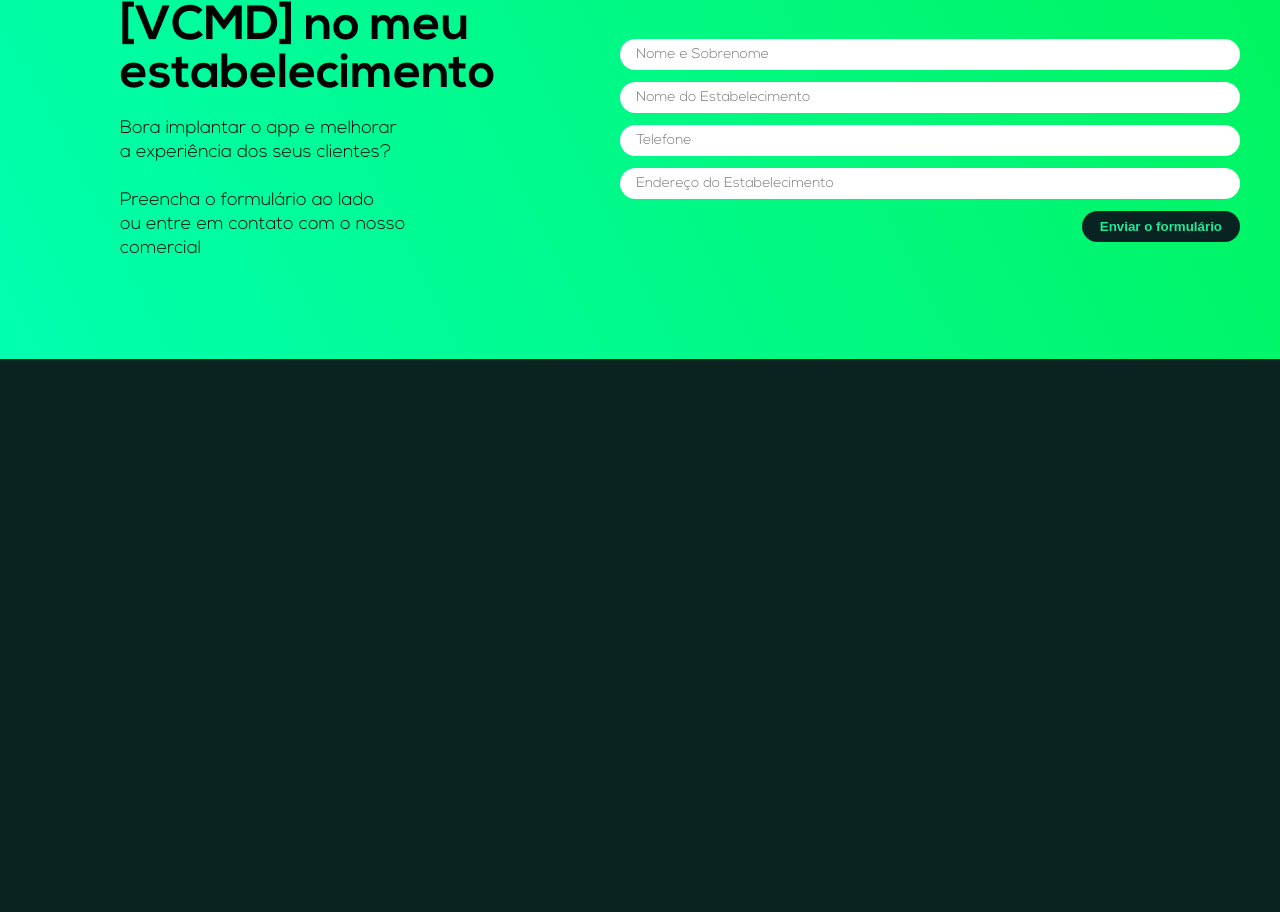
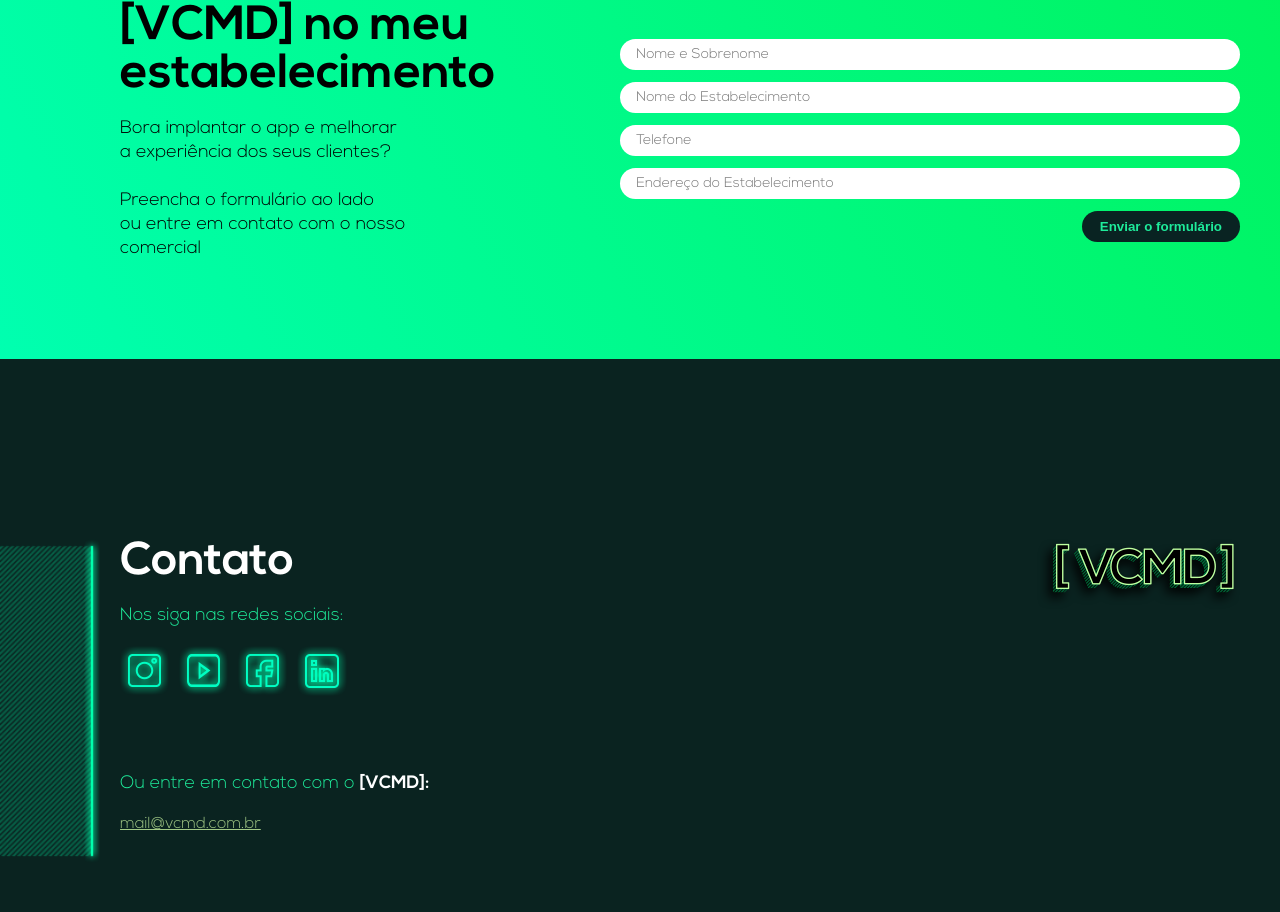
Before and after one commit to PatrickO98/VCMD, a website: page development/index.html in a window 1280 px wide. Shown: the part 2436-3348 px from the top of the page. Before the commit the page ends 2795 px from the top, so only its background shows below. Drawn offline with nearby package versions, Linux system fonts and the light colour scheme; files that its build step writes are made by us from their sources; files whose address does not match are found by name.

Commit message:
Add contact content and layout

```diff
--- a/development/index.html
+++ b/development/index.html
@@ -167,7 +167,27 @@
                 </div>
             </div>
         </section>
-        <section id="contato"></section>
+        <section id="contato">
+            <div class="container">
+                <div class="content">
+                    <div class="info">
+                        <h2>Contato</h2>
+                        <p>Nos siga nas redes sociais:</p>
+
+                        <div class="social">
+                            <a href="#"><img src="assets/images/instagram.png" alt=""></a>
+                            <a href="#"><img src="assets/images/youtube.png" alt=""></a>
+                            <a href="#"><img src="assets/images/facebook.png" alt=""></a>
+                            <a href="#"><img src="assets/images/linkedin.png" alt=""></a>
+                        </div>
+                        <br><br><br>
+                        <p>Ou entre em contato com o <strong>[VCMD]:</strong></p>
+                        <a href="mailto:mail@vcmd.com.br">mail@vcmd.com.br</a>
+                    </div>
+                    <img src="assets/images/logo-vcmd.png" alt="">
+                </div>
+            </div>
+        </section>
     </main>
 
     <script src="https://ajax.googleapis.com/ajax/libs/jquery/3.4.1/jquery.min.js"></script>
--- a/development/sass/style.scss
+++ b/development/sass/style.scss
@@ -381,4 +381,49 @@ main {
             }
         }
     }
+
+    section#contato {
+        background-image: url('assets/images/green-block5.png');
+        background-size: 100px;
+        background-position: left 180px;
+        background-repeat: no-repeat;
+
+        .content {
+            padding: 180px 0 80px 80px;
+            display: flex;
+            justify-content: space-between;
+            align-items: flex-start;
+
+            .info {
+                width: 30%;
+
+                h2 {
+                    margin: 0;
+                    font-size: 46px;
+                    color: #fff;
+                }
+
+                p {
+                    color: #1eeb9a;
+
+                    strong {
+                        color: #fff;
+                    }
+                }
+
+                a {
+                    color: #a2c986;
+                    text-decoration: underline;
+                }
+
+                .social {
+                    display: flex;
+
+                    a {
+                        margin-right: 10px;
+                    }
+                }
+            }
+        }
+    }
 }
```
